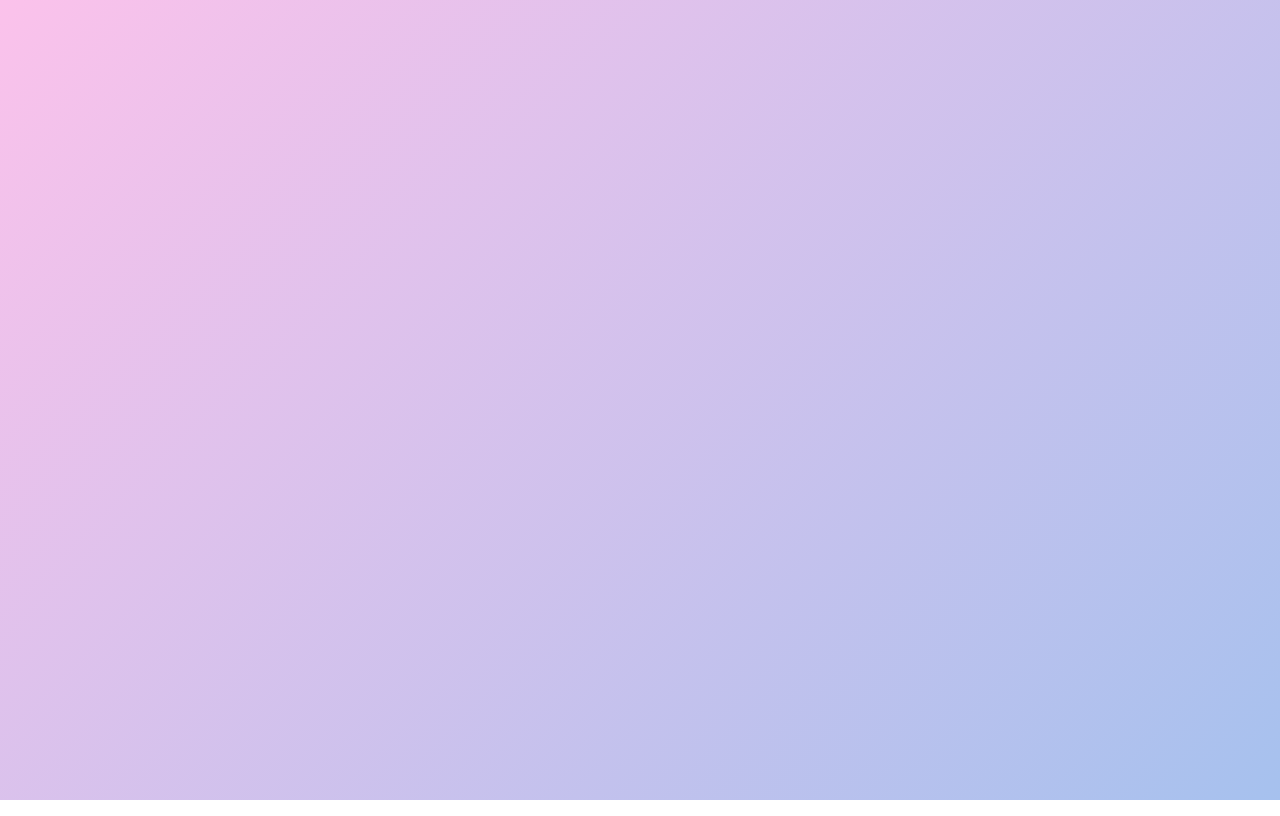
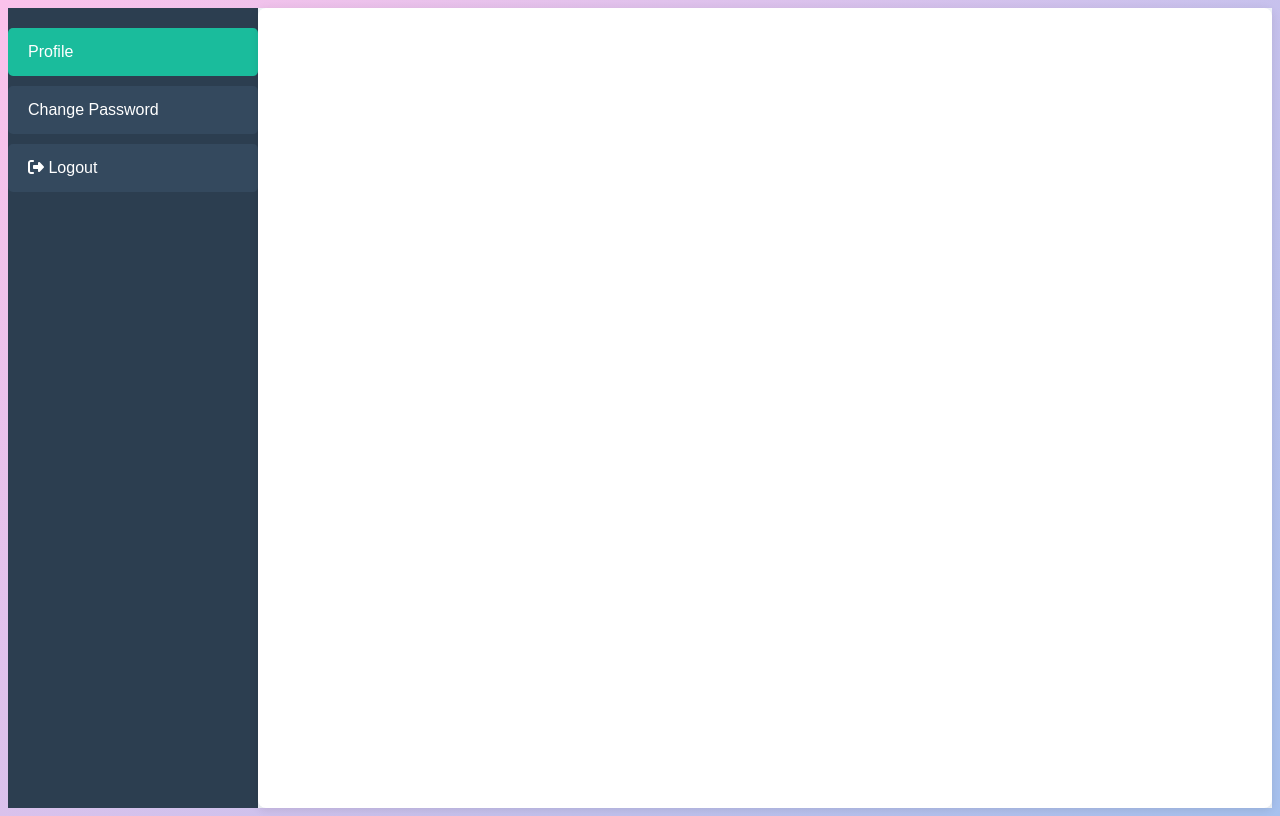
Before and after one commit to Aswin2901/ImageManagement-frontend, a React (Create React App) app: page /profile in a window 1280 px wide. Before the commit this address had no page. Built offline with nearby package versions, Linux system fonts and the light colour scheme; no server answers; sample sign-in values are in the browser's storage.

Commit message:
Added Profile and changes happend on the css

```diff
--- a/src/App.css
+++ /dev/null
@@ -1,38 +0,0 @@
-.App {
-  text-align: center;
-}
-
-.App-logo {
-  height: 40vmin;
-  pointer-events: none;
-}
-
-@media (prefers-reduced-motion: no-preference) {
-  .App-logo {
-    animation: App-logo-spin infinite 20s linear;
-  }
-}
-
-.App-header {
-  background-color: #282c34;
-  min-height: 100vh;
-  display: flex;
-  flex-direction: column;
-  align-items: center;
-  justify-content: center;
-  font-size: calc(10px + 2vmin);
-  color: white;
-}
-
-.App-link {
-  color: #61dafb;
-}
-
-@keyframes App-logo-spin {
-  from {
-    transform: rotate(0deg);
-  }
-  to {
-    transform: rotate(360deg);
-  }
-}
--- a/src/App.js
+++ b/src/App.js
@@ -4,6 +4,7 @@ import Home from './pages/Home/Home';
 import Login from './pages/Login/Login';
 import Register from './pages/register/Register';
 import PrivateRoute from './components/PrivetRoute/PrivateRoute'; // Import PrivateRoute
+import Profile from './pages/Profile/Profile';
 
 const App = () => (
 
@@ -16,6 +17,7 @@ const App = () => (
         </PrivateRoute>
       }
     />
+    <Route path='/profile' element={<PrivateRoute> <Profile/> </PrivateRoute>}/>
     <Route path="/login" element={<Login />} />
     <Route path="/register" element={<Register />} />
   </Routes>
--- a/src/index.css
+++ /dev/null
@@ -1,13 +0,0 @@
-body {
-  margin: 0;
-  font-family: -apple-system, BlinkMacSystemFont, 'Segoe UI', 'Roboto', 'Oxygen',
-    'Ubuntu', 'Cantarell', 'Fira Sans', 'Droid Sans', 'Helvetica Neue',
-    sans-serif;
-  -webkit-font-smoothing: antialiased;
-  -moz-osx-font-smoothing: grayscale;
-}
-
-code {
-  font-family: source-code-pro, Menlo, Monaco, Consolas, 'Courier New',
-    monospace;
-}
--- a/src/pages/Login/Login.css
+++ b/src/pages/Login/Login.css
@@ -1,4 +1,8 @@
-body {
+body{
+  background: linear-gradient(135deg, #8bf3f7, #a56ee7);
+}
+
+.page-styling{
     font-family: Arial, sans-serif;
     background: linear-gradient(135deg, #8bf3f7, #a56ee7);
     color: #333;
@@ -13,7 +17,6 @@ body {
   /* Container styling */
   .container {
     background-color: #fff;
-    padding: 30px;
     border-radius: 8px;
     box-shadow: 0 4px 10px rgba(0, 0, 0, 0.2);
     text-align: center;
--- a/src/pages/Login/Login.js
+++ b/src/pages/Login/Login.js
@@ -23,8 +23,6 @@ const Login = () => {
     try {
       const response = await api.post('accounts/login/', formData);
 
-      console.log('loged in :' , response)
-
       login(response.data)
 
       console.log('Login successful! Redirecting...');
@@ -33,14 +31,16 @@ const Login = () => {
       }, 2000);
     } catch (error) {
       console.error('Login error:', error.response ? error.response.data : error.message);
-      console.log('Invalid credentials. Please try again.');
+      setError('Invalid credentials. Please try again.');
     }
   };
 
 
   return (
+ <body className='page-styling'>
        <div className="container">
       <h1>Login Page</h1>
+      {error && <p style={{ color: 'red' }}>{error}</p>}
       <form onSubmit={handleLogin}>
         <input
           type="text"
@@ -58,11 +58,12 @@ const Login = () => {
         />
         <button type="submit">Login</button>
       </form>
-  {error && <p style={{ color: 'red' }}>{error}</p>}
+
       <p>
         Don't have an account? <Link to="/register">Register here</Link>
       </p>
     </div>
+ </body>
   );
 };
 
--- /dev/null
+++ b/src/pages/Profile/Profile.css
@@ -0,0 +1,108 @@
+.profile-container {
+    width: 100%;
+    display: flex;
+    height: 100vh;
+    background-color: #f4f7fc;
+  }
+
+  .sidebar {
+    width: 250px;
+    background-color: #2c3e50;
+    padding-top: 20px;
+    display: flex;
+    flex-direction: column;
+    align-items: center;
+  }
+
+  .sidebar button {
+    background-color: #34495e;
+    color: white;
+    padding: 15px;
+    width: 100%;
+    border: none;
+    cursor: pointer;
+    font-size: 1rem;
+    margin-bottom: 10px;
+    text-align: left;
+    padding-left: 20px;
+  }
+
+  .sidebar button.active {
+    background-color: #1abc9c;
+  }
+
+  .content {
+    flex-grow: 1;
+    padding: 20px;
+    background-color: #fff;
+    border-radius: 8px;
+    box-shadow: 0 2px 10px rgba(0, 0, 0, 0.1);
+  }
+
+  .profile-content h2, .change-password-content h3 {
+    margin-bottom: 10px;
+    font-size: 1.5rem;
+    color: #333;
+  }
+
+  .user-info p {
+    font-size: 1rem;
+    margin: 5px 0;
+  }
+
+  .password-form div {
+    margin-bottom: 15px;
+  }
+
+  .password-form label {
+    display: block;
+    font-weight: bold;
+    margin-bottom: 5px;
+  }
+
+  .password-form input {
+    width: 100%;
+    padding: 8px;
+    border: 1px solid #ccc;
+    border-radius: 5px;
+  }
+
+  .submit-btn {
+    width: 100%;
+    padding: 10px;
+    background-color: #4CAF50;
+    color: white;
+    border: none;
+    border-radius: 5px;
+    cursor: pointer;
+  }
+
+  .submit-btn:hover {
+    background-color: #45a049;
+  }
+
+  .error-message, .success-message {
+    margin-top: 10px;
+    font-size: 1rem;
+  }
+
+  .error-message {
+    color: #e74c3c;
+  }
+
+  .success-message {
+    color: #2ecc71;
+  }
+
+  .loading-overlay {
+    position: absolute;
+    top: 0;
+    left: 0;
+    width: 100%;
+    height: 100%;
+    background-color: rgba(0, 0, 0, 0.5);
+    color: white;
+    display: flex;
+    justify-content: center;
+    align-items: center;
+  }
--- /dev/null
+++ b/src/pages/Profile/Profile.js
@@ -0,0 +1,137 @@
+import React, { useState, useEffect } from 'react';
+import api from '../../components/services/api';
+import { FontAwesomeIcon } from '@fortawesome/react-fontawesome';
+import { faSignOutAlt } from '@fortawesome/free-solid-svg-icons';
+import './Profile.css';
+
+const Profile = () => {
+  const user_id = JSON.parse(localStorage.getItem('user_id'));
+  const [userDetails, setUserDetails] = useState(null);
+  const [newPassword, setNewPassword] = useState('');
+  const [confirmPassword, setConfirmPassword] = useState('');
+  const [oldPassword, setOldPassword] = useState('');
+  const [errorMessage, setErrorMessage] = useState('');
+  const [successMessage, setSuccessMessage] = useState('');
+  const [loading, setLoading] = useState(false);
+  const [activeTab, setActiveTab] = useState('profile');
+
+  useEffect(() => {
+    fetchUserDetails();
+  }, []);
+
+  const fetchUserDetails = async () => {
+    try {
+      const response = await api.get(`accounts/user_details/${user_id}/`);
+      setUserDetails(response.data);
+    } catch (error) {
+      console.error("Error fetching user details:", error.response || error.message);
+    }
+  };
+
+  const handlePasswordChange = async (e) => {
+    e.preventDefault();
+    if (newPassword !== confirmPassword) {
+      setErrorMessage("Passwords do not match.");
+      return;
+    }
+    setLoading(true);
+    try {
+      const response = await api.post(`accounts/change_password/${user_id}/`, {
+        old_password: oldPassword,
+        new_password: newPassword,
+      });
+      setSuccessMessage("Password updated successfully.");
+      setOldPassword('');
+      setNewPassword('');
+      setConfirmPassword('');
+    } catch (error) {
+      setErrorMessage(error.response?.data || 'Failed to update password. Please try again.');
+    } finally {
+      setLoading(false);
+    }
+  };
+
+  const handleLogout = () => {
+    localStorage.removeItem('user_id');
+    window.location.href = '/login'; // Redirect to login page
+  };
+
+  return (
+    <div className="profile-container">
+      <div className="sidebar">
+        <button
+          className={activeTab === 'profile' ? 'active' : ''}
+          onClick={() => setActiveTab('profile')}
+        >
+          Profile
+        </button>
+        <button
+          className={activeTab === 'changePassword' ? 'active' : ''}
+          onClick={() => setActiveTab('changePassword')}
+        >
+          Change Password
+        </button>
+        <button
+          className={activeTab === 'logout' ? 'active' : ''}
+          onClick={handleLogout}
+        >
+          <FontAwesomeIcon icon={faSignOutAlt} /> Logout
+        </button>
+      </div>
+
+      <div className="content">
+        {loading && <div className="loading-overlay">Loading...</div>}
+
+        {activeTab === 'profile' && userDetails && (
+          <div className="profile-content">
+            <h2>Profile Details</h2>
+            <div className="user-info">
+              <p><strong>Name:</strong> {userDetails.name}</p>
+              <p><strong>Email:</strong> {userDetails.email}</p>
+            </div>
+          </div>
+        )}
+
+        {activeTab === 'changePassword' && (
+          <div className="change-password-content">
+            <h3>Change Password</h3>
+            <form onSubmit={handlePasswordChange} className="password-form">
+              <div>
+                <label>Old Password</label>
+                <input
+                  type="password"
+                  value={oldPassword}
+                  onChange={(e) => setOldPassword(e.target.value)}
+                  required
+                />
+              </div>
+              <div>
+                <label>New Password</label>
+                <input
+                  type="password"
+                  value={newPassword}
+                  onChange={(e) => setNewPassword(e.target.value)}
+                  required
+                />
+              </div>
+              <div>
+                <label>Confirm New Password</label>
+                <input
+                  type="password"
+                  value={confirmPassword}
+                  onChange={(e) => setConfirmPassword(e.target.value)}
+                  required
+                />
+              </div>
+              <button type="submit" className="submit-btn">Change Password</button>
+            </form>
+            {errorMessage && <div className="error-message">{errorMessage}</div>}
+            {successMessage && <div className="success-message">{successMessage}</div>}
+          </div>
+        )}
+      </div>
+    </div>
+  );
+};
+
+export default Profile;
--- a/src/pages/register/Register.css
+++ b/src/pages/register/Register.css
@@ -1,5 +1,8 @@
-/* General styling for the entire page */
-body {
+body{
+  background: linear-gradient(135deg, #fbc2eb, #a6c1ee);
+}
+
+.page-styling {
     font-family: Arial, sans-serif;
     background: linear-gradient(135deg, #fbc2eb, #a6c1ee);
     color: #333;
--- a/src/pages/register/Register.js
+++ b/src/pages/register/Register.js
@@ -29,6 +29,9 @@ const Register = () => {
     };
 
     return (
+        <body className='page-styling'>
+
+
             <div className="container">
                 <h1>Register</h1>
                 <form onSubmit={handleSubmit}>
@@ -75,6 +78,7 @@ const Register = () => {
                     Already have an account? <Link to="/login">Login Here</Link>
                     </p>
                 </div>
+            </body>
     );
 };
 
```
Also changed, not shown: src/pages/Home/Home.js (+11 -8 lines). Lines whose indentation alone changed are shown as unchanged.
